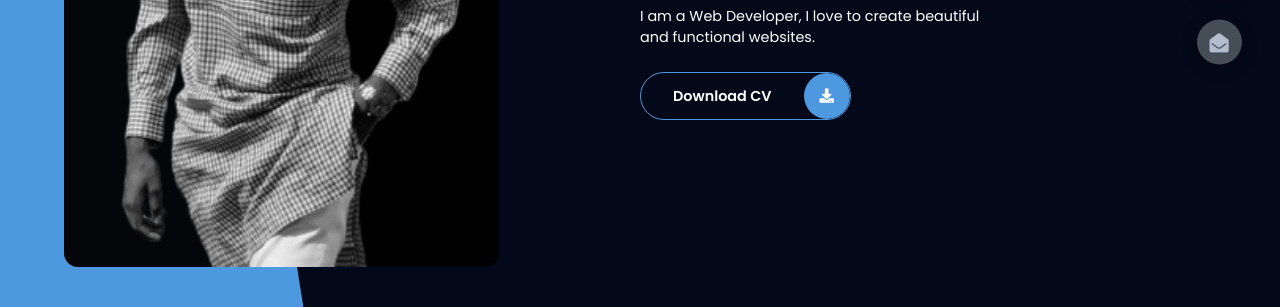
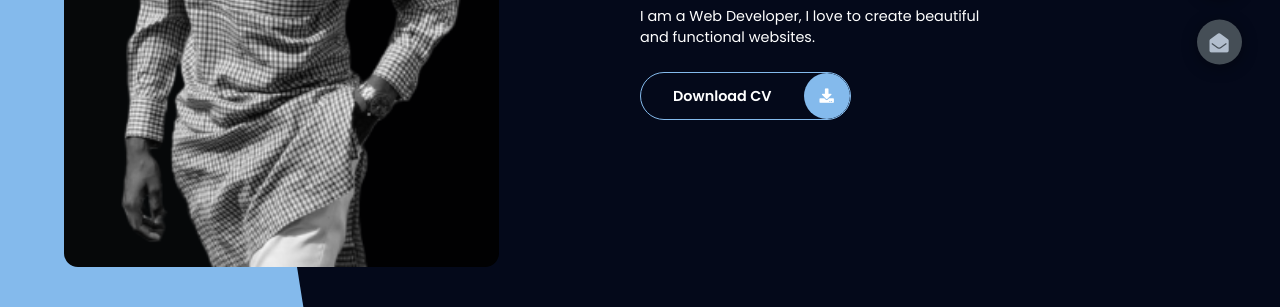
Before and after one commit to Mordeckaii/Portfolio-Website, a plain HTML site: page index.html in a window 1280 px wide. Shown: the part 493-800 px from the top of the page. Drawn offline with Linux system fonts and the light colour scheme.

Commit message:
Change Secondary Colour

```diff
--- a/styles/styles.scss
+++ b/styles/styles.scss
@@ -7,7 +7,7 @@
 
 :root{
     --color-primary:#04091a;
-    --color-secondary: rgb(77, 152, 223);
+    --color-secondary: rgb(132, 186, 236);
     --color-white: #ffffff;
     --color-black: #000;
     --color-grey0: #f8f8f8;
```
Also changed, not shown: styles/styles.css, 1 other file.
